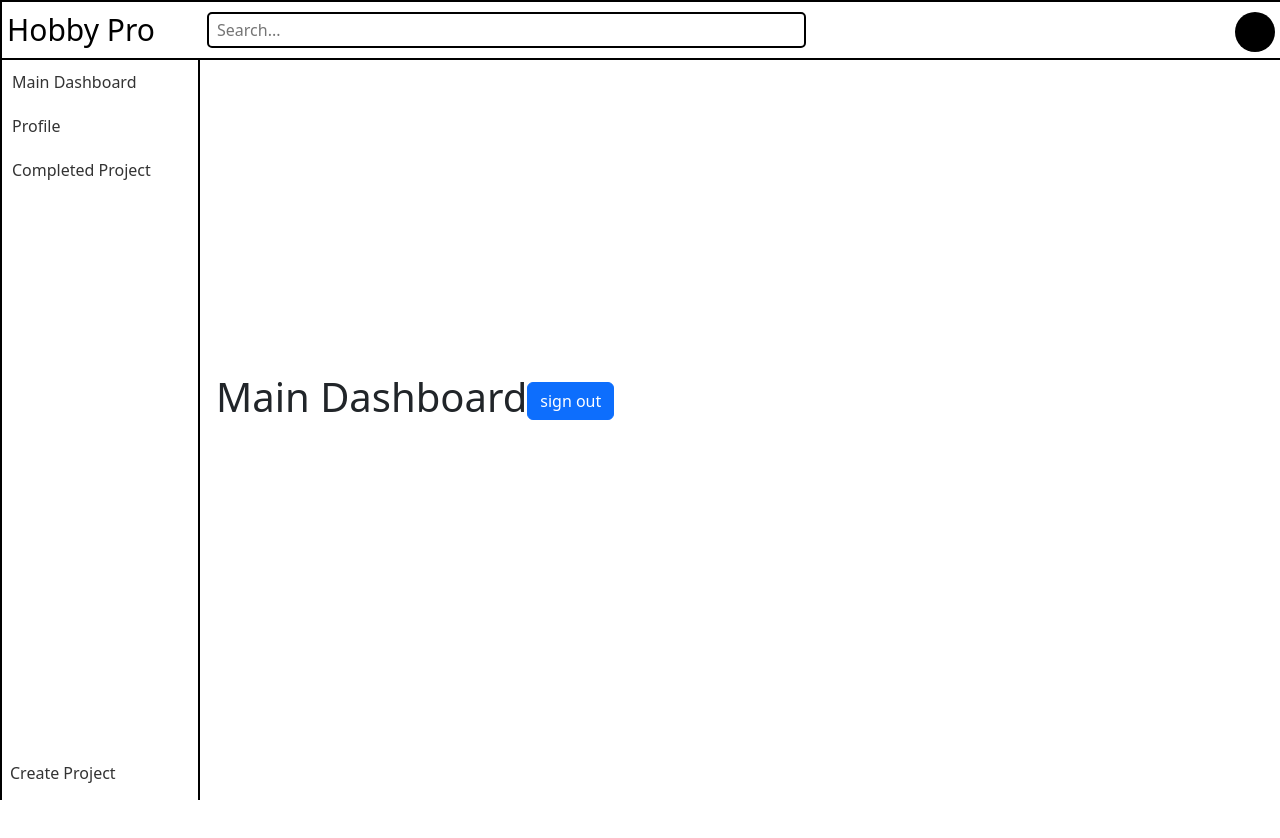
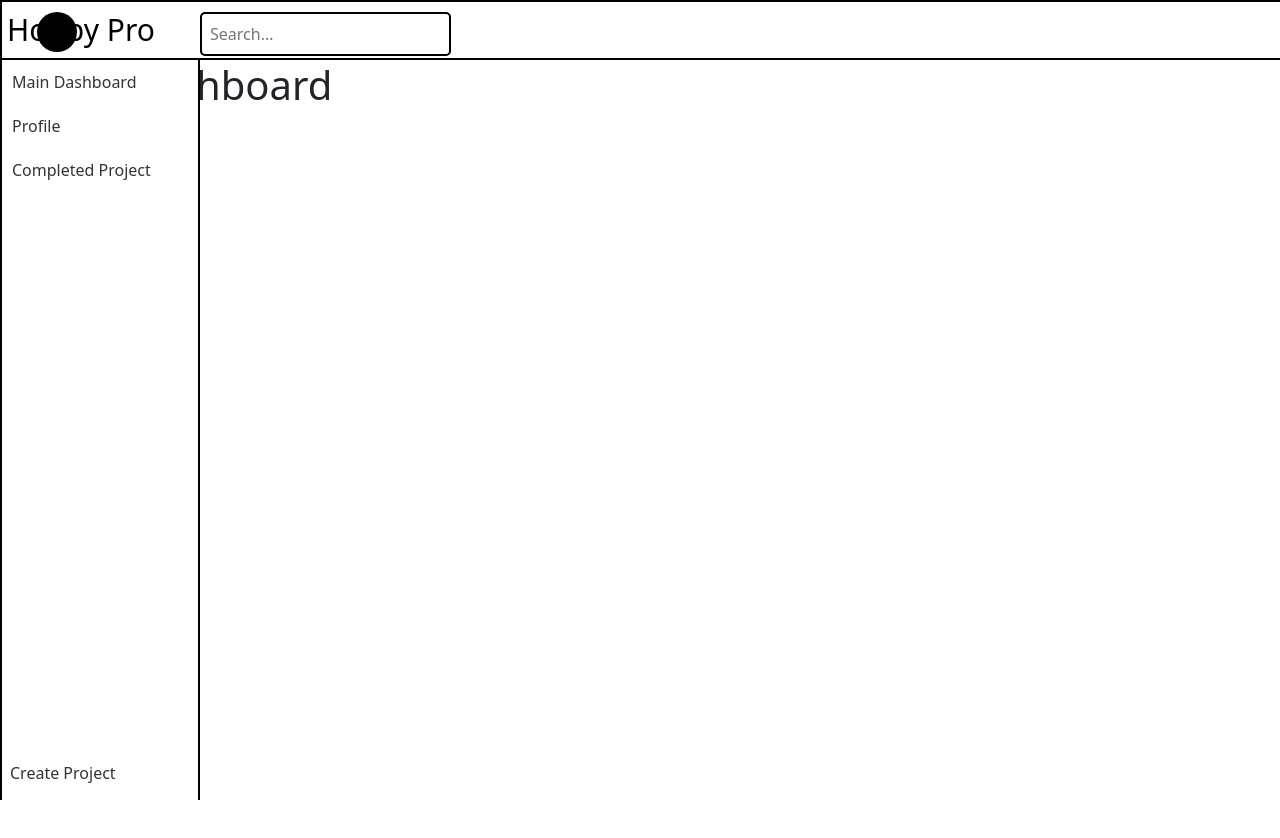
Before and after one commit to Caguilar92/HobbyPro, a Vue app in the folder HobbyPro/: page /dashboard/main in a window 1280 px wide. Shown: the top 838 px of the page. Built offline with nearby package versions, Linux system fonts and the light colour scheme; no server answers; sample sign-in values are in the browser's storage.

Commit message:
css changes

```diff
--- a/HobbyPro/src/components/CompletedProject.vue
+++ b/HobbyPro/src/components/CompletedProject.vue
@@ -24,8 +24,6 @@
 <style>
 @media (min-width: 576px) {
   .completed {
-    min-height: 100vh;
-    display: flex;
     align-items: center;
   }
 }
--- a/HobbyPro/src/components/MainDashboard.vue
+++ b/HobbyPro/src/components/MainDashboard.vue
@@ -28,8 +28,6 @@ function log_out(event) {
 <style scoped>
 @media (min-width: 576px) {
   .MP_formatting {
-    min-height: 100vh;
-    display: flex;
     align-items: center;
   }
 }
--- a/HobbyPro/src/components/NavigationBar.vue
+++ b/HobbyPro/src/components/NavigationBar.vue
@@ -37,7 +37,7 @@ header {
   background-color: #fff;
   color: #000;
   border: 1px #000 ;
-  position: absolute;
+  position: fixed;
   top: 0;
   left: 0;
   right: 0;
@@ -51,7 +51,6 @@ header {
 
 .title {
   font-size: 30px;
-  margin-right: auto;
   position: absolute;
 }
 
@@ -61,16 +60,14 @@ header {
 }
 
 .search-bar {
-  flex: 1;
-  margin: 0 auto;
-  width: 100%;
-  display: flex;
+  width: 100px;
+  position: fixed;
+  left: 200px;
+  right: 500px;
 }
 
 .search-bar input[type="text"] {
-  width: 50%;
   padding: 8px;
-  margin: 0 200px;
   border: none;
   border-radius: 5px;
   border: 2px solid #000;
@@ -85,7 +82,7 @@ header {
 
 nav {
   background-color: #fff;
-  position: absolute;
+  position: fixed;
   top: 60px;
   bottom: 0;
   width: 200px; /* Adjust width as needed */
@@ -116,11 +113,6 @@ nav ul li a:hover {
   color: white;
 }
 
-main {
-  margin-left: 220px; /* Adjust as per your nav width */
-  padding: 20px;
-}
-
 .cp_button {
   text-decoration: none;
   color: #333;
@@ -129,7 +121,6 @@ main {
   left: 0px;
   padding: 10px 85px 10px 5px;
   margin: 5px;
-  border: none;
   border-radius: 5px;
   cursor: pointer;
 }
@@ -152,8 +143,19 @@ main {
 }
 
 @media (max-width: 576px) {
+
+
     .hamburger {
       visibility: visible;
+      background-color: #fff;
+      border: 2px solid #000;
+      padding: 8px 8px 10px 8px;
+      margin: 0px 5px 0px 8px;
+
+    }
+
+    nav {
+      visibility: hidden;
     }
 }
 </style>
--- a/HobbyPro/src/components/Profile.vue
+++ b/HobbyPro/src/components/Profile.vue
@@ -18,8 +18,6 @@ import { getFirestore } from "firebase/firestore";
 <style>
 @media (min-width: 576px) {
   .about {
-    min-height: 100vh;
-    display: flex;
     align-items: center;
   }
 }
--- a/HobbyPro/src/views/DashBoardView.vue
+++ b/HobbyPro/src/views/DashBoardView.vue
@@ -19,8 +19,15 @@ import NavigationBar from "@/components/NavigationBar.vue";
 <style scoped>
 /* Style for the rest of the content */
 .content {
+  margin-top: 60px;
   margin-left: 200px; /* Same as sidebar width */
   padding: 1px 16px;
   height: 1000px; /* Sample height */
 }
+
+@media (min-width: 576px) {
+  .content {
+    margin-left: 5px;
+  }
+}
 </style>
```
